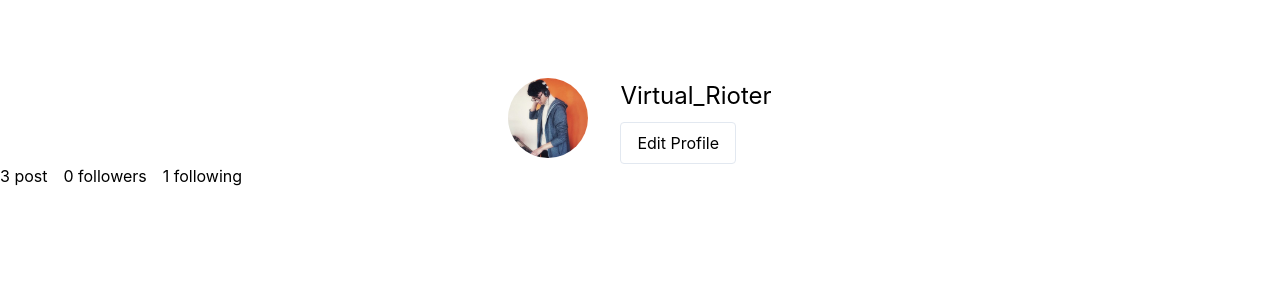
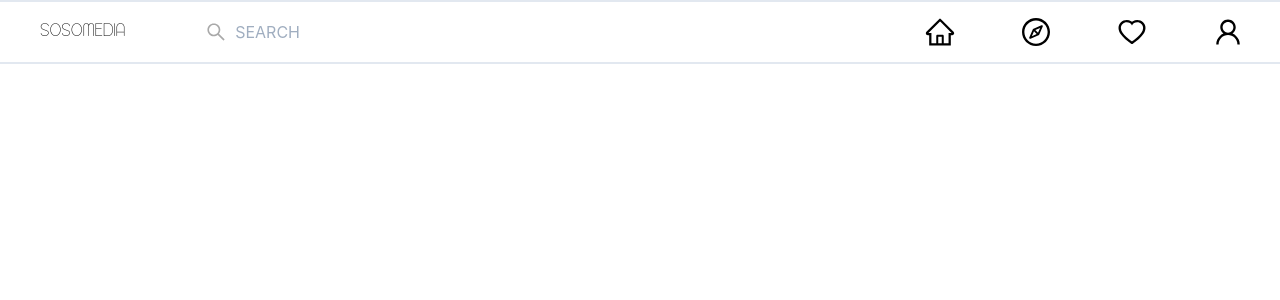
Before and after one commit to gitgoodboi/sosomedia, a React (Create React App) app: page / in a window 1280 px wide. Shown: the top 300 px of the page. Built offline with nearby package versions, Linux system fonts and the light colour scheme; the HTML template or start-up script is replaced by a standard one.

Commit message:
ROUTER FIX

```diff
--- a/package.json
+++ b/package.json
@@ -10,6 +10,7 @@
     "react": "^16.13.1",
     "react-dom": "^16.13.1",
     "react-icons": "^3.11.0",
+    "react-router-dom": "^5.2.0",
     "react-scripts": "3.4.3",
     "tailwindcss": "^1.8.4"
   },
--- a/src/App.js
+++ b/src/App.js
@@ -5,26 +5,22 @@ import './tailwind.css';
 import Navbar from '../src/Components/Navbar'
 import NavbarMobile from './../src/Components/Navbar/NavbarMobile'
 import Timeline from './Components/Timeline'
+import { BrowserRouter as Router, Route, Switch } from 'react-router-dom'
 
 function App() {
   return (
 
+    <Router>
       <div className='maindiv' className='h-screen'>
-
-        { <NavbarMobile />
-
-        // <Timeline /> }
-
-        /*{ <section class='relative' >
-          <h1>TIMELINE</h1>
-        </section> */}
-
-      <Profilebar />
-
-      {/* <Navbar/> */}
-
+        <Navbar/>
+        <NavbarMobile />
+        <Switch>
+        <Route path='/sosomedia' component={Timeline} />
+        <Route path='/profile' component={Profilebar} />
+        </Switch>
 
       </div>
+      </Router>
 
   );
 }
--- a/src/Components/Navbar/index.js
+++ b/src/Components/Navbar/index.js
@@ -1,6 +1,7 @@
 import React from 'react';
 import './styles.css'
 import './../../../src/tailwind.css'
+import { Link } from "react-router-dom"
 
 import { AiOutlineHome, AiOutlineSearch, AiOutlineHeart, AiOutlineUser, AiOutlineCompass } from "react-icons/ai";
 import {MdAddCircleOutline} from "react-icons/md";
@@ -38,9 +39,12 @@ function Navbar(){
                 <li className='lg:px-8 hover:bg-gray-200 rounded-full'>
                     <AiOutlineHeart size={32} />
                 </li>
+                <Link to='/profile' >
                 <li className='lg:px-8 hover:bg-gray-200 rounded-full' >
                     <AiOutlineUser size={32} />
                 </li>
+                </Link>
+
             </ul>
         {/* </nav> */}
         </div>
```
Also changed, not shown: src/Components/Storyline/index.js (added), 1 other file (tests, documents, lock files or other folders).
